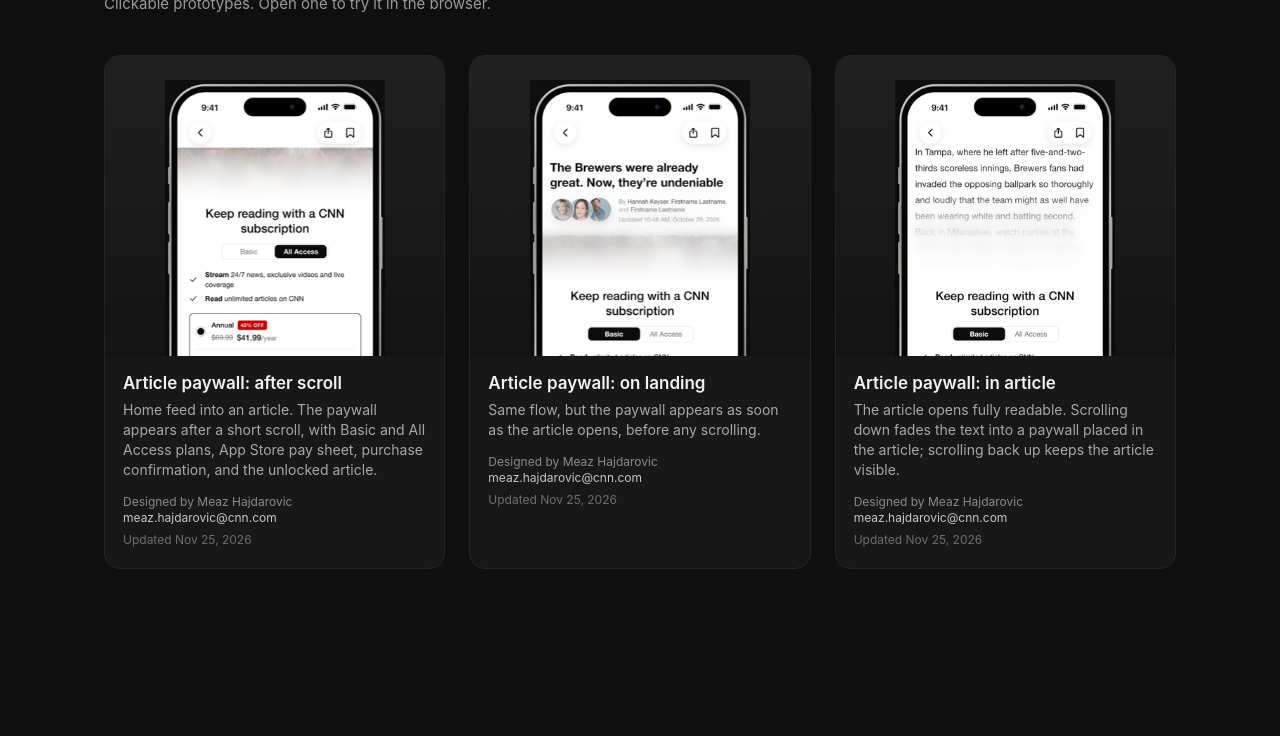
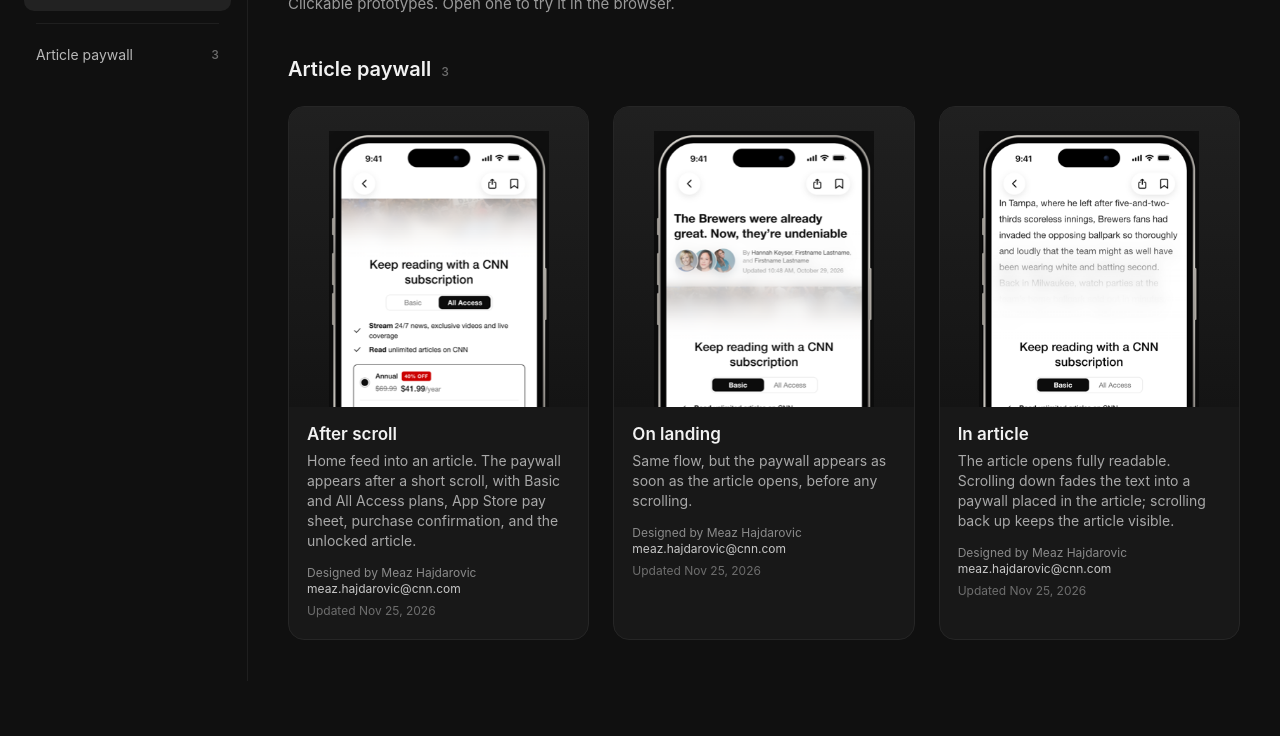
Before and after one commit to mzhvcnn/prototypes, a plain HTML site: page index.html in a window 1280 px wide. Shown: the part 119-855 px from the top of the page. Before the commit the page ends 800 px from the top, so only its background shows below. Drawn offline with Linux system fonts and the light colour scheme.

Commit message:
Group prototypes by project in a side navigation.
Co-authored-by: Cursor <cursoragent@cursor.com>

```diff
--- a/index.html
+++ b/index.html
@@ -23,10 +23,138 @@
         color: #f2f2f2;
       }
 
+      .layout {
+        display: flex;
+        max-width: 1360px;
+        margin: 0 auto;
+      }
+
+      .sidebar {
+        position: sticky;
+        top: 0;
+        flex: 0 0 248px;
+        height: 100vh;
+        padding: 64px 16px 32px 24px;
+        overflow-y: auto;
+        border-right: 1px solid #1f1f1f;
+      }
+
+      .sidebar-label {
+        margin: 0 0 12px 12px;
+        color: #6e6e6e;
+        font-size: 12px;
+        font-weight: 600;
+        letter-spacing: 0.06em;
+        line-height: 16px;
+        text-transform: uppercase;
+      }
+
+      .nav {
+        display: flex;
+        flex-direction: column;
+        gap: 2px;
+        margin: 0;
+        padding: 0;
+        list-style: none;
+      }
+
+      .nav a {
+        display: flex;
+        align-items: center;
+        justify-content: space-between;
+        gap: 12px;
+        padding: 9px 12px;
+        border-radius: 10px;
+        color: #b8b8b8;
+        font-size: 14px;
+        line-height: 20px;
+        text-decoration: none;
+        transition:
+          background-color 200ms ease,
+          color 200ms ease;
+      }
+
+      .nav a:hover {
+        background: #1a1a1a;
+        color: #f2f2f2;
+      }
+
+      .nav a[aria-current="page"] {
+        background: #222;
+        color: #f2f2f2;
+        font-weight: 600;
+      }
+
+      .nav a:focus-visible {
+        outline: 2px solid #f2f2f2;
+        outline-offset: -2px;
+      }
+
+      .count {
+        color: #6e6e6e;
+        font-size: 12px;
+        font-weight: 500;
+        font-variant-numeric: tabular-nums;
+      }
+
+      .nav-divider {
+        height: 1px;
+        margin: 10px 12px;
+        background: #1f1f1f;
+      }
+
       main {
-        max-width: 1120px;
-        margin: 0 auto;
-        padding: 64px 24px 96px;
+        flex: 1;
+        min-width: 0;
+        padding: 64px 40px 96px;
+      }
+
+      .project + .project {
+        margin-top: 56px;
+      }
+
+      .project-title {
+        display: flex;
+        align-items: baseline;
+        gap: 10px;
+        margin: 0 0 20px;
+        font-size: 20px;
+        font-weight: 600;
+        line-height: 28px;
+      }
+
+      @media (max-width: 760px) {
+        .layout {
+          flex-direction: column;
+        }
+
+        .sidebar {
+          position: static;
+          flex: none;
+          height: auto;
+          padding: 24px 24px 0;
+          border-right: 0;
+        }
+
+        .sidebar-label,
+        .nav-divider {
+          display: none;
+        }
+
+        .nav {
+          flex-direction: row;
+          gap: 8px;
+          overflow-x: auto;
+        }
+
+        .nav a {
+          flex: none;
+          border: 1px solid #262626;
+        }
+
+        main {
+          padding: 32px 24px 80px;
+        }
       }
 
       h1 {
@@ -155,26 +283,58 @@
     </style>
   </head>
   <body>
+    <div class="layout">
+      <aside class="sidebar">
+        <p class="sidebar-label">Projects</p>
+        <ul class="nav" id="nav" aria-label="Projects"></ul>
+      </aside>
       <main>
         <h1>Prototypes</h1>
         <p class="intro">Clickable prototypes. Open one to try it in the browser.</p>
-      <div class="grid" id="grid"></div>
+        <div id="projects"></div>
       </main>
+    </div>
     <script>
-      const grid = document.getElementById("grid");
+      const nav = document.getElementById("nav");
+      const projectsRoot = document.getElementById("projects");
       const dateFormat = new Intl.DateTimeFormat("en-US", { dateStyle: "medium", timeZone: "UTC" });
+      const slugify = (text) =>
+        text
+          .toLowerCase()
+          .replace(/[^a-z0-9]+/g, "-")
+          .replace(/^-|-$/g, "");
 
-      fetch("prototypes.json", { cache: "no-store" })
-        .then((response) => response.json())
-        .then((prototypes) => {
-          if (!prototypes.length) {
-            grid.innerHTML = '<p class="empty">No prototypes yet.</p>';
-            return;
+      let projects = [];
+
+      function navItem(label, hash, count) {
+        const item = document.createElement("li");
+        const link = document.createElement("a");
+        link.href = hash;
+        link.dataset.hash = hash;
+        const name = document.createElement("span");
+        name.textContent = label;
+        const total = document.createElement("span");
+        total.className = "count";
+        total.textContent = count;
+        link.append(name, total);
+        item.append(link);
+        return item;
       }
-          prototypes
-            .slice()
-            .sort((a, b) => b.updated.localeCompare(a.updated))
-            .forEach((prototype) => {
+
+      function render() {
+        const hash = projects.some((project) => `#${project.id}` === location.hash)
+          ? location.hash
+          : "#all";
+        nav.querySelectorAll("a").forEach((link) => {
+          if (link.dataset.hash === hash) link.setAttribute("aria-current", "page");
+          else link.removeAttribute("aria-current");
+        });
+        projectsRoot.querySelectorAll(".project").forEach((section) => {
+          section.hidden = hash !== "#all" && `#${section.id}` !== hash;
+        });
+      }
+
+      function card(prototype) {
         const card = document.createElement("article");
         card.className = "card";
 
@@ -219,11 +379,62 @@
         copy.append(updated);
 
         card.append(thumb, copy);
-              grid.append(card);
+        return card;
+      }
+
+      fetch("prototypes.json", { cache: "no-store" })
+        .then((response) => response.json())
+        .then((prototypes) => {
+          if (!prototypes.length) {
+            projectsRoot.innerHTML = '<p class="empty">No prototypes yet.</p>';
+            return;
+          }
+          const byProject = new Map();
+          prototypes
+            .slice()
+            .sort((a, b) => b.updated.localeCompare(a.updated))
+            .forEach((prototype) => {
+              const name = prototype.project || "Other";
+              if (!byProject.has(name)) byProject.set(name, []);
+              byProject.get(name).push(prototype);
             });
+          projects = [...byProject].map(([name, items]) => ({ id: slugify(name), name, items }));
+
+          nav.append(navItem("All prototypes", "#all", prototypes.length));
+          const divider = document.createElement("li");
+          divider.className = "nav-divider";
+          divider.setAttribute("aria-hidden", "true");
+          nav.append(divider);
+
+          projects.forEach((project) => {
+            nav.append(navItem(project.name, `#${project.id}`, project.items.length));
+
+            const section = document.createElement("section");
+            section.className = "project";
+            section.id = project.id;
+            const heading = document.createElement("h2");
+            heading.className = "project-title";
+            heading.textContent = project.name;
+            const total = document.createElement("span");
+            total.className = "count";
+            total.textContent = project.items.length;
+            heading.append(total);
+            const grid = document.createElement("div");
+            grid.className = "grid";
+            project.items.forEach((prototype) => grid.append(card(prototype)));
+            section.append(heading, grid);
+            projectsRoot.append(section);
+          });
+
+          render();
         })
         .catch(() => {
-          grid.innerHTML = '<p class="empty">Couldn’t load the prototype list.</p>';
+          projectsRoot.innerHTML = '<p class="empty">Couldn’t load the prototype list.</p>';
+        });
+
+      window.addEventListener("hashchange", () => {
+        render();
+        window.scrollTo({ top: 0 });
       });
     </script>
   </body>
--- a/prototypes.json
+++ b/prototypes.json
@@ -1,7 +1,8 @@
 [
   {
     "slug": "cnn-article-paywall",
-    "title": "Article paywall: after scroll",
+    "project": "Article paywall",
+    "title": "After scroll",
     "description": "Home feed into an article. The paywall appears after a short scroll, with Basic and All Access plans, App Store pay sheet, purchase confirmation, and the unlocked article.",
     "author": "Meaz Hajdarovic",
     "email": "meaz.hajdarovic@cnn.com",
@@ -9,7 +10,8 @@
   },
   {
     "slug": "cnn-article-paywall-on-land",
-    "title": "Article paywall: on landing",
+    "project": "Article paywall",
+    "title": "On landing",
     "description": "Same flow, but the paywall appears as soon as the article opens, before any scrolling.",
     "author": "Meaz Hajdarovic",
     "email": "meaz.hajdarovic@cnn.com",
@@ -17,7 +19,8 @@
   },
   {
     "slug": "cnn-article-paywall-inline",
-    "title": "Article paywall: in article",
+    "project": "Article paywall",
+    "title": "In article",
     "description": "The article opens fully readable. Scrolling down fades the text into a paywall placed in the article; scrolling back up keeps the article visible.",
     "author": "Meaz Hajdarovic",
     "email": "meaz.hajdarovic@cnn.com",
```
Also changed, not shown: 1 other file. Lines whose indentation alone changed are shown as unchanged.
